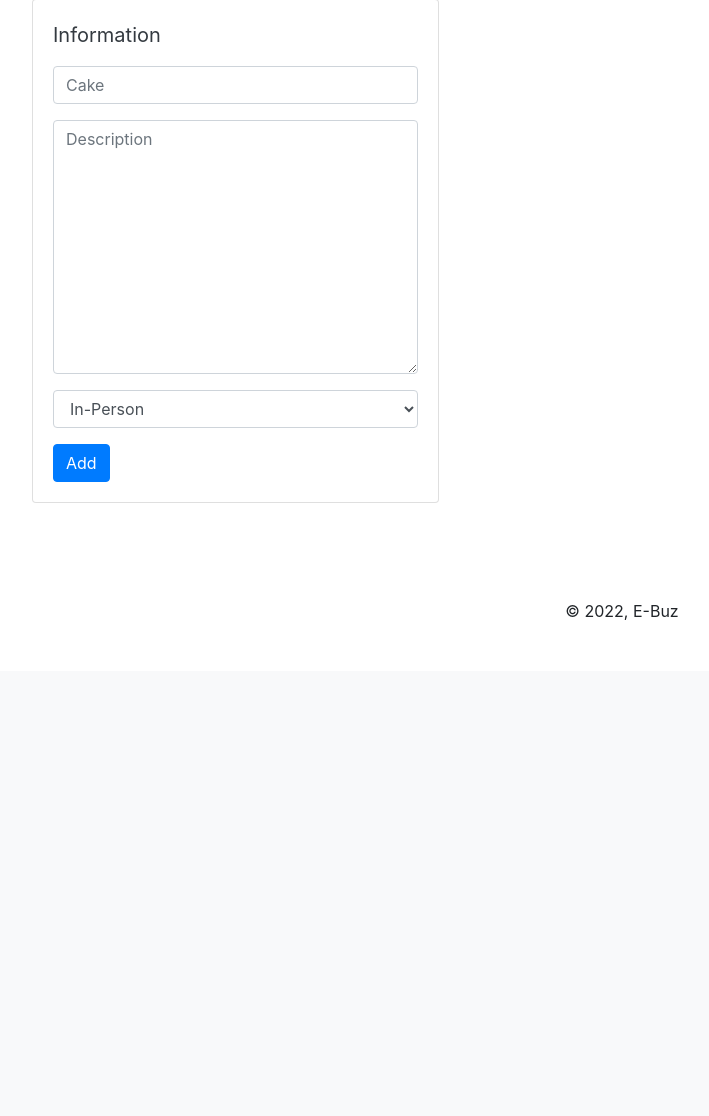
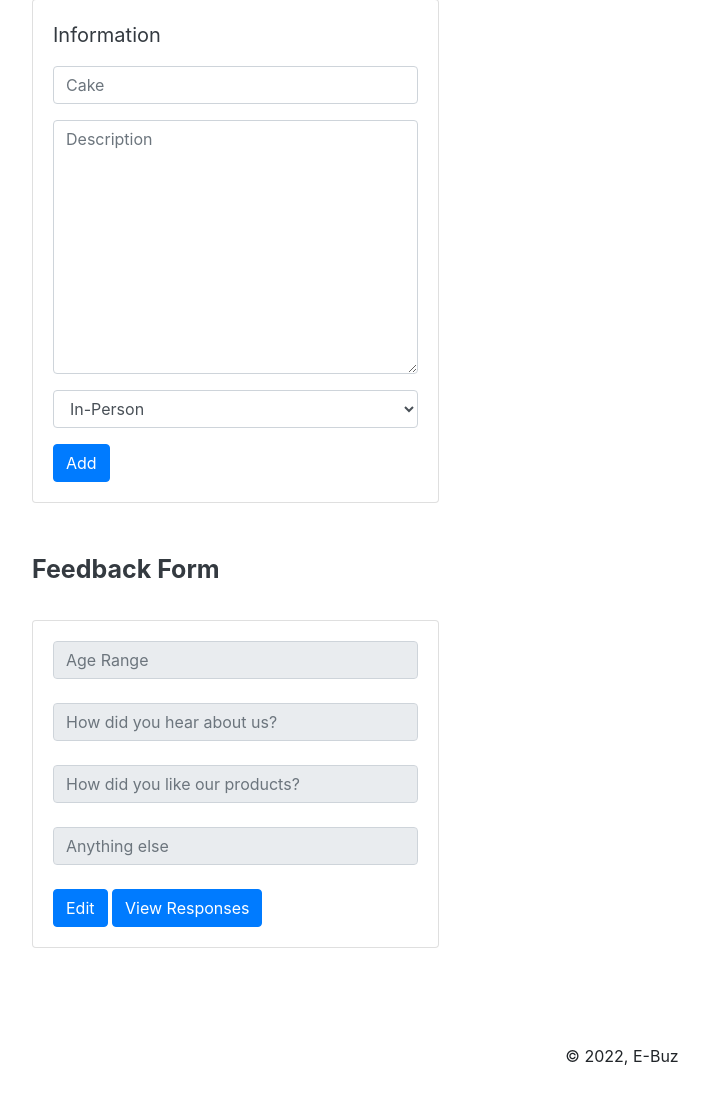
Before and after one commit to NSPortfolio/ebuz13, a Django app: page /amandasbakery/create/ in a window 1280 px wide. Shown: the part 847-1963 px from the top of the page, without its empty margins (18-727 px from the left). Before the commit the page ends 1467 px from the top, so only its background shows below. Run offline with Django 3.2, Linux system fonts and the light colour scheme; some libraries are stand-ins or nearby versions; some web fonts are replaced.

Commit message:
Update web.html

```diff
--- a/templates/web.html
+++ b/templates/web.html
@@ -97,6 +97,27 @@
               </div>
             </div>
 
+           <div class="row">
+              <div class="col-lg-4" style="margin-left:50px">
+                <b class="text-secondary text-dark" style="font-size:25px">Feedback Form</b><br><br>
+                <div class="card bg-white mt-2 mb-5">
+                    <div class="card-body">
+                        <form method="POST" enctype="multipart/form-data">
+                            {% csrf_token %}
+                            {% bootstrap_form_errors post_form %}
+                            <input type="text" class="form-control" placeholder="Age Range" disabled><br>
+                            <input type="text" class="form-control" placeholder="How did you hear about us?" disabled><br>
+                            <input type="text" class="form-control" placeholder="How did you like our products?" disabled><br>
+                            <input type="text" class="form-control" placeholder="Anything else" disabled><br>
+                            <input type="hidden" name="step" value="1">
+                            <button type="submit" class="btn btn-primary">Edit</button>
+                            <button type="submit" class="btn btn-primary">View Responses</button>
+                        </form>
+                    </div>
+                </div>
+              </div>
+            </div>
+
 
   <footer class="text-center mt-5 mb-5">
     &copy; 2022, E-Buz
```
